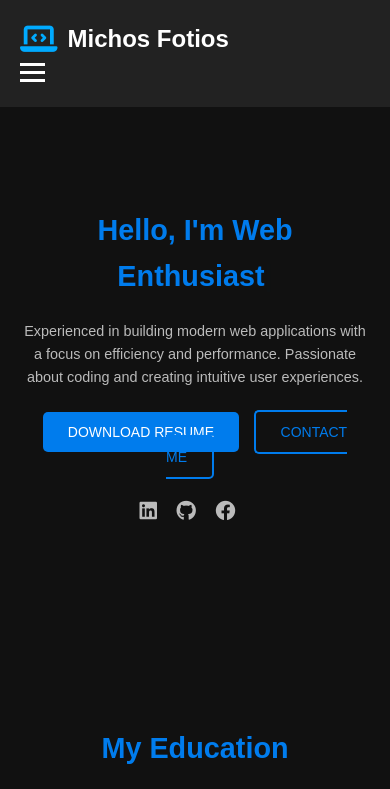
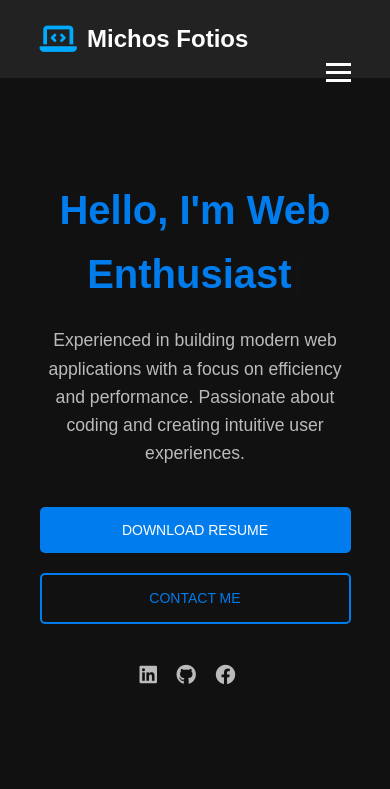
Before and after one commit to mixosf/myWebsite, a plain HTML site: page index.html in a window 390 px wide. Shown: the top 789 px of the page. Drawn offline with nearby package versions, Linux system fonts and the light colour scheme.

Commit message:
Update styles.css

```diff
--- a/styles.css
+++ b/styles.css
@@ -12,8 +12,8 @@ body {
 }
 
 .container {
-    width: 100%; /* Αφήνουμε το container να γεμίσει όλη την οθόνη */
-    max-width: 1200px; /* Μέγιστο πλάτος σε μεγάλες οθόνες */
+    width: 1200px;
+    max-width: 90%;
     margin: 0 auto;
     padding: 0 20px;
 }
@@ -21,10 +21,6 @@ body {
 .header {
     background-color: #222;
     padding: 20px 0;
-    display: flex;
-    justify-content: space-between;
-    align-items: center;
-    flex-wrap: wrap; /* Για να μετακινείται το menu κάτω αν χρειαστεί */
 }
 
 .brand {
@@ -45,8 +41,7 @@ body {
 }
 
 nav {
-    display: flex;
-    align-items: center;
+    float: right;
 }
 
 .menu-toggle {
@@ -135,8 +130,8 @@ nav .nav-links a:hover {
 }
 
 .social-icons a {
-    text-decoration: none;
-    border: none;
+    text-decoration: none; /* Αφαιρεί την υπογράμμιση από τα links */
+    border: none; /* Αφαιρεί το περίγραμμα */
     display: inline-block;
 }
 
@@ -203,13 +198,7 @@ button[type="submit"]:hover {
     background-color: #005bb5;
 }
 
-/* Responsive Styles */
 @media (max-width: 768px) {
-    /* Προσαρμογές για μικρές οθόνες */
-    .header {
-        flex-direction: column;
-    }
-
     nav .nav-links {
         display: none;
         flex-direction: column;
@@ -217,7 +206,7 @@ button[type="submit"]:hover {
         position: absolute;
         top: 70px;
         right: 0;
-        width: 100%;
+        width: 50%;
         height: 100vh;
         padding-top: 50px;
     }
@@ -235,36 +224,20 @@ button[type="submit"]:hover {
         display: block;
     }
 
-    .intro h2 {
-        font-size: 2rem;
+    .container {
+        text-align: center;
     }
 
-    .intro p {
-        font-size: 1rem;
-    }
-
-    .container {
-        width: 100%;
+    /* Προσαρμογή στα κουμπιά */
+    .buttons {
+        display: flex;
+        flex-direction: column;
+        align-items: center;
     }
 
     .buttons .btn {
         width: 100%;
-        margin-bottom: 10px;
+        margin: 10px 0;
+        padding: 12px 0;
     }
 }
-
-@media (max-width: 480px) {
-    /* Προσαρμογές για ακόμη μικρότερες οθόνες */
-    .intro h2 {
-        font-size: 1.8rem;
-    }
-
-    .intro p {
-        font-size: 0.9rem;
-    }
-
-    .form-group input,
-    .form-group textarea {
-        font-size: 14px;
-    }
-}
```
